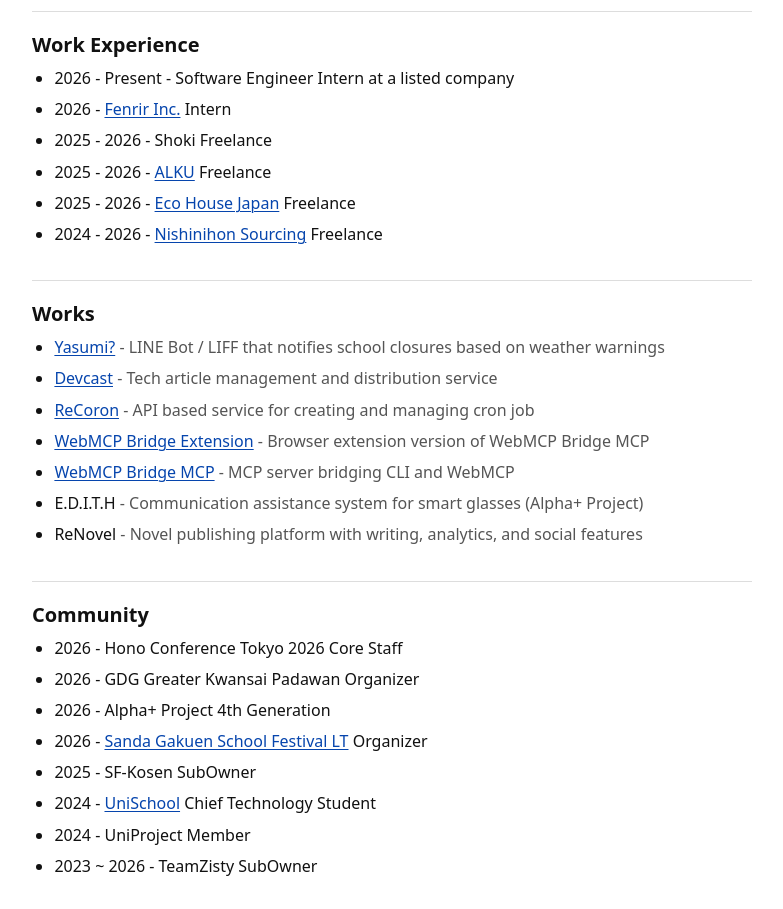
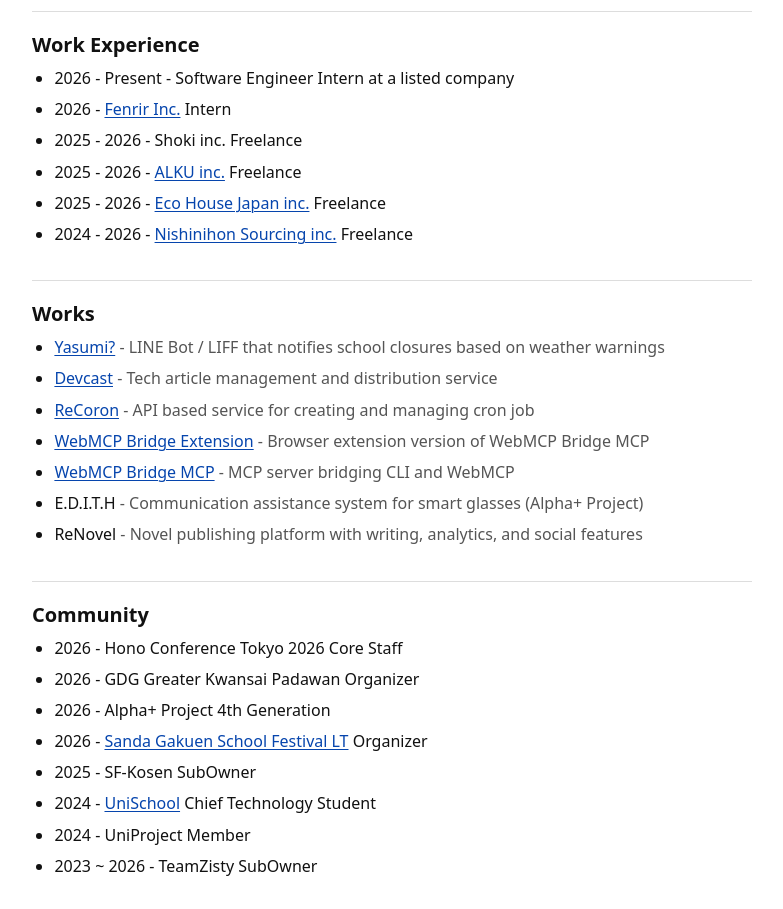
Before and after one commit to tanahiro2010/portfolio, an Astro site: page / in a window 1280 px wide. Shown: the part 780-1689 px from the top of the page, without its empty margins (248-1031 px from the left). Built offline with nearby package versions, Linux system fonts and the light colour scheme; Astro itself is replaced by a stand-in of ours.

Commit message:
docs: Update freelance company names in work experience

```diff
--- a/src/data/home.md
+++ b/src/data/home.md
@@ -30,10 +30,10 @@
 
 - 2026 - Present - Software Engineer Intern at a listed company
 - 2026 - [Fenrir Inc.](https://fenrir-inc.com/) Intern
-- 2025 - 2026 - Shoki Freelance
-- 2025 - 2026 - [ALKU](https://alku-inc.jp/) Freelance
-- 2025 - 2026 - [Eco House Japan](https://ecohouse-j.com/) Freelance
-- 2024 - 2026 - [Nishinihon Sourcing](https://www.nishinihon-sourcing.com/) Freelance
+- 2025 - 2026 - Shoki inc. Freelance
+- 2025 - 2026 - [ALKU inc.](https://alku-inc.jp/) Freelance
+- 2025 - 2026 - [Eco House Japan inc.](https://ecohouse-j.com/) Freelance
+- 2024 - 2026 - [Nishinihon Sourcing inc.](https://www.nishinihon-sourcing.com/) Freelance
 
 ## Works
 
```
